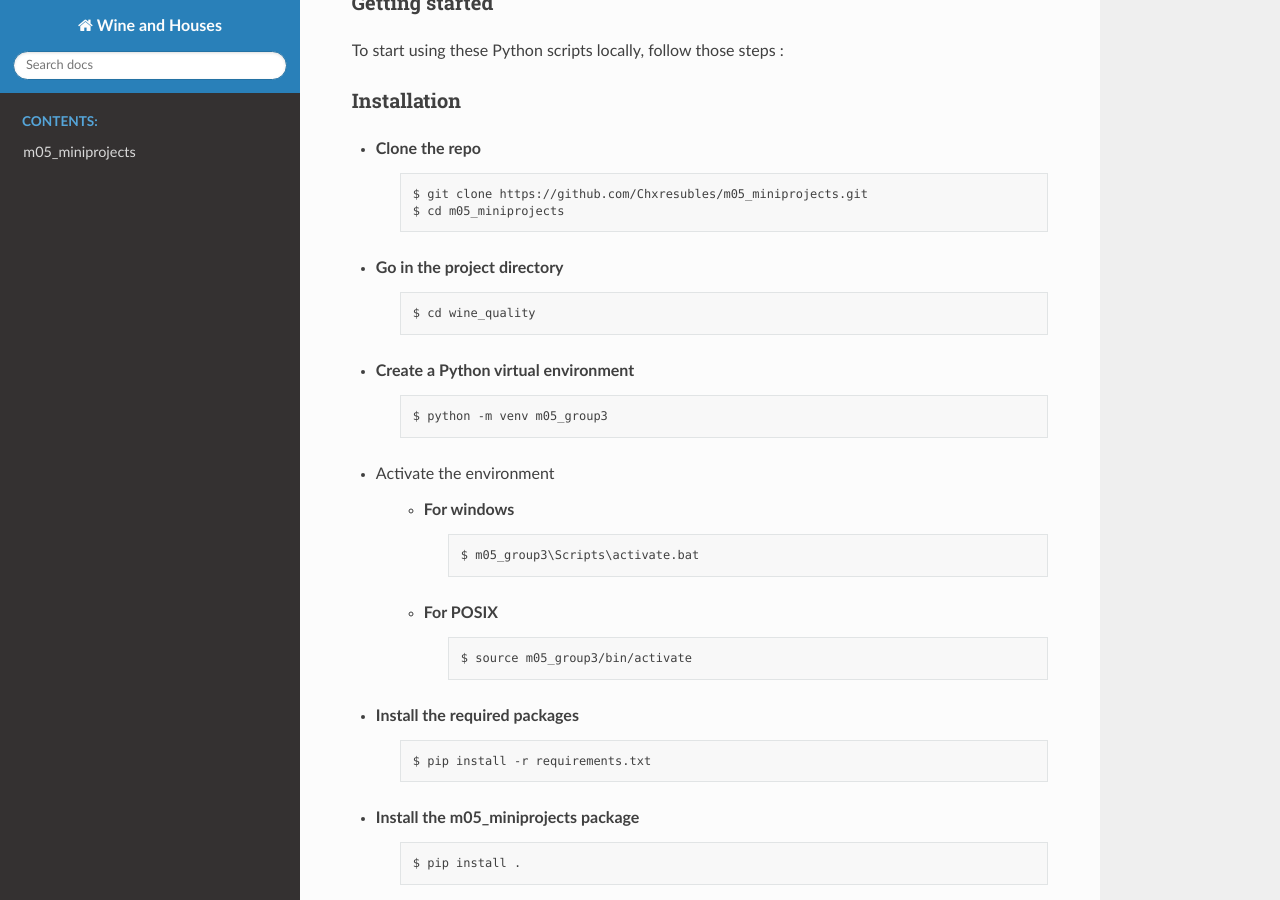
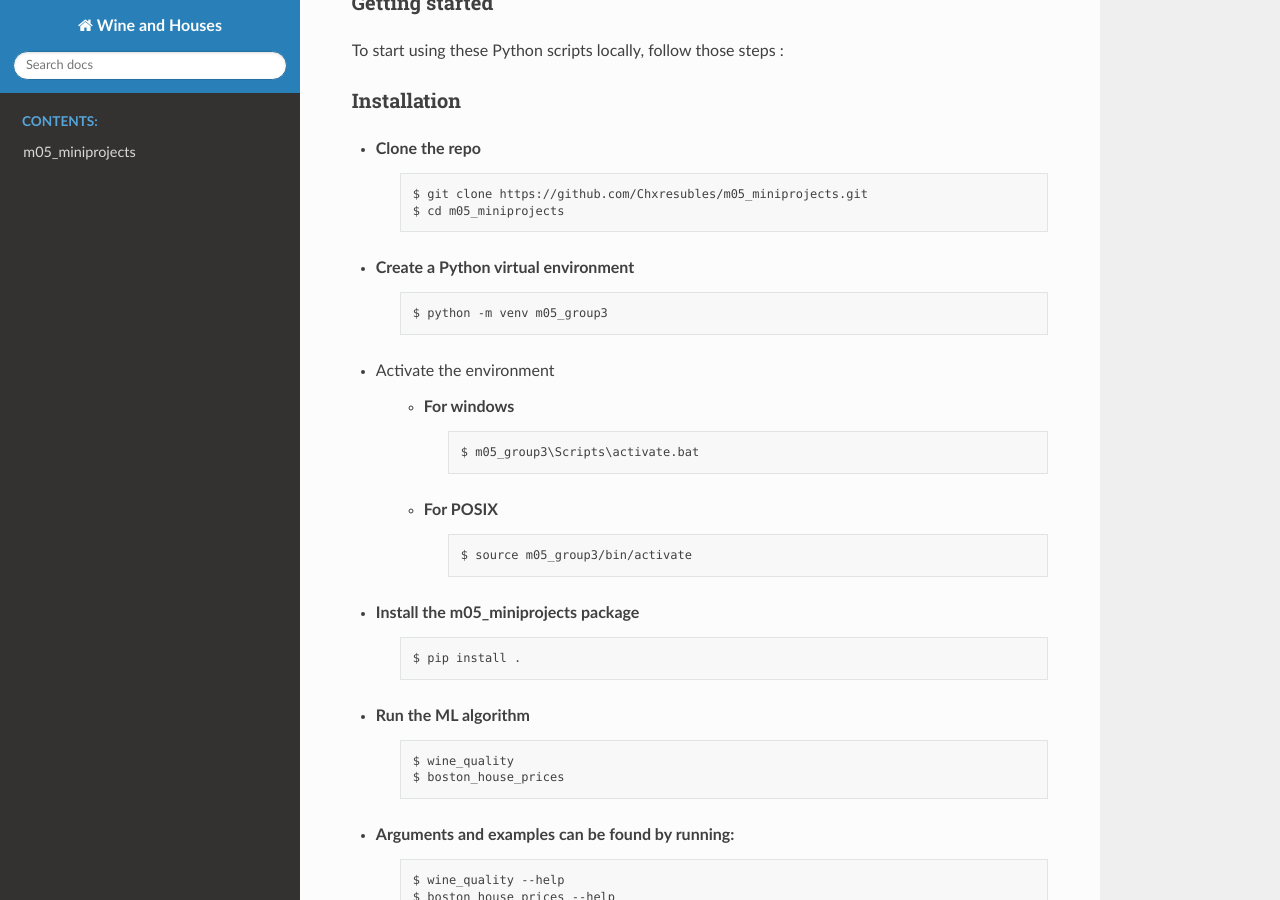
Before and after one commit to Chxresubles/m05_miniprojects, a Sphinx documentation site: the page built from docs/index.rst, in a window 1280 px wide and 900 px high, scrolled down 929 px. Built offline with Sphinx 7.4.7 and the Read the Docs theme 2.0.0, drawn with Linux system fonts in a browser that asks for light colours; the version number could not be read and is left out.

Commit message:
FIX: Fix package install documentation

```diff
--- a/docs/index.rst
+++ b/docs/index.rst
@@ -42,11 +42,6 @@ Installation
           $ git clone https://github.com/Chxresubles/m05_miniprojects.git
           $ cd m05_miniprojects
 
-* Go in the project directory
-   .. code-block::
-
-          $ cd wine_quality
-
 * Create a Python virtual environment
    .. code-block::
 
@@ -63,11 +58,6 @@ Installation
       .. code-block::
 
           $ source m05_group3/bin/activate
-
-* Install the required packages
-   .. code-block::
-
-          $ pip install -r requirements.txt
 
 * Install the m05_miniprojects package
    .. code-block::
```
Also changed, not shown: docs/build_html/html/_sources/index.rst.txt (+0 -10 lines), docs/build_html/html/index.html (+0 -14 lines), docs/build_html/html/searchindex.js, 2 other files.
